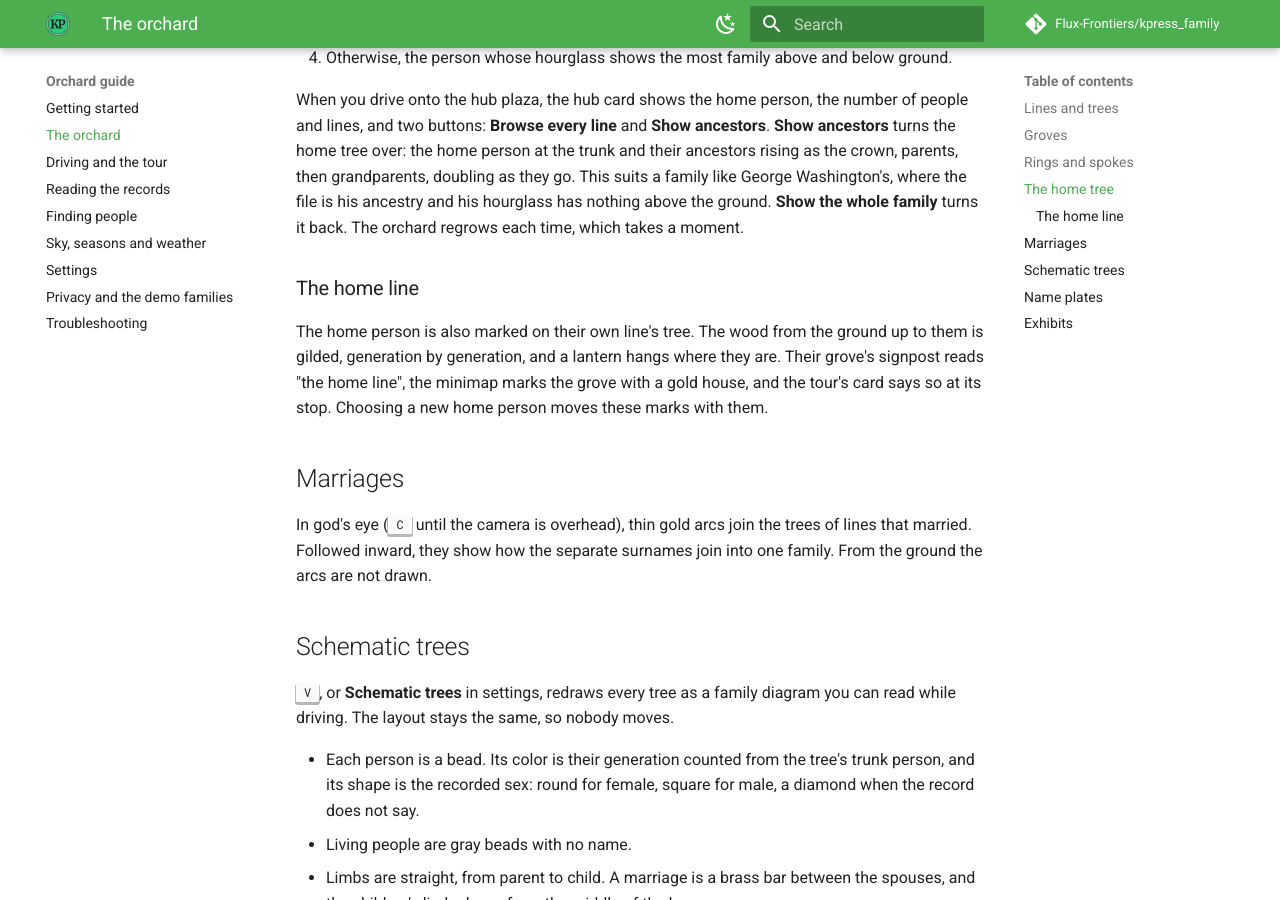
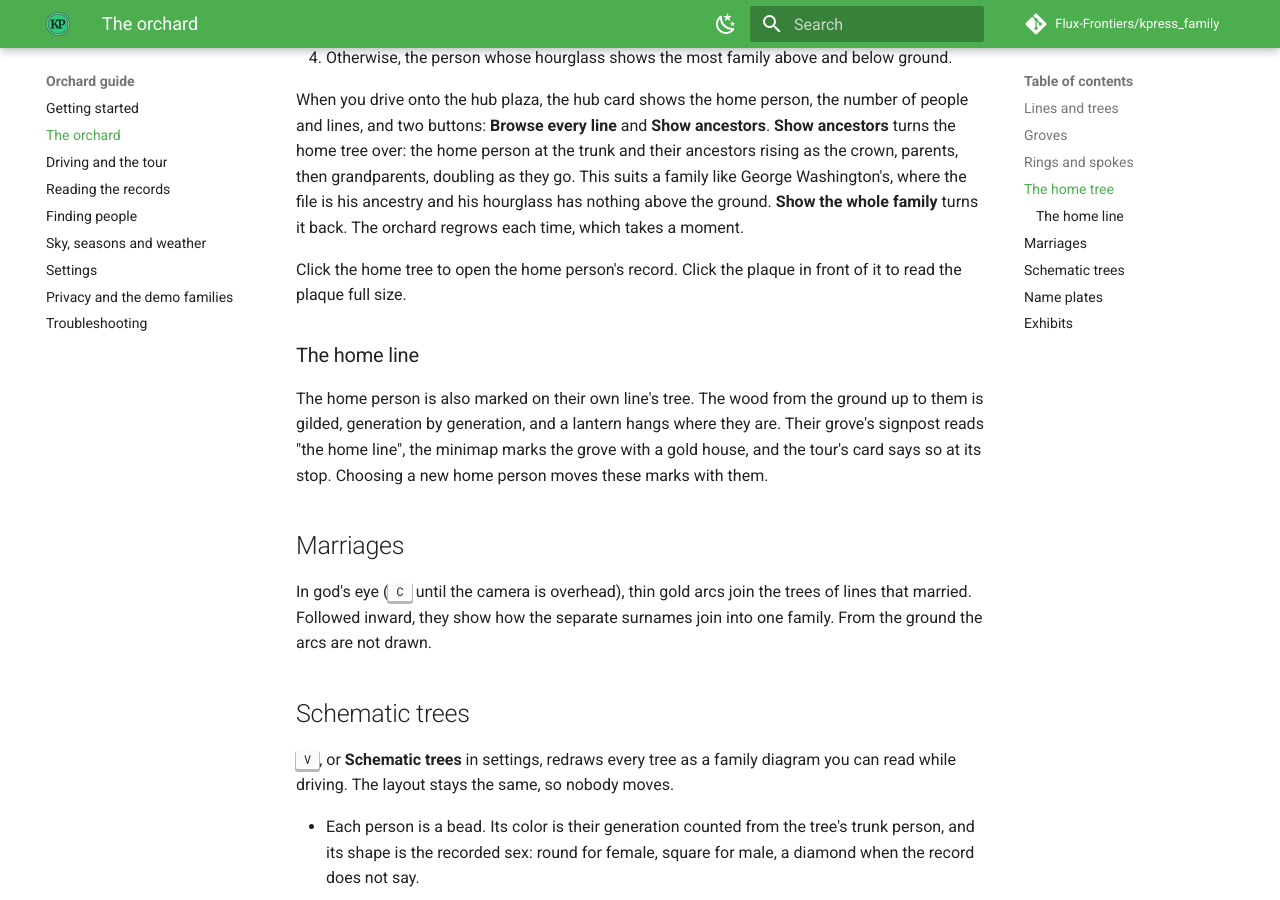
Before and after one commit to Flux-Frontiers/kpress_family, an MkDocs documentation site: the page built from docs/orchard/the-orchard.md, in a window 1280 px wide and 900 px high, scrolled down 1594 px. Built offline with MkDocs 1.6.1 and Material for MkDocs 9.7.7, drawn with Linux system fonts in a browser that asks for light colours; comment, search, counter and statistics services are not loaded.

Commit message:
feat(web): the home tree opens the home person's record
Clicking the home tree's trunk now opens the home person's record in the
reader, falling back to the line catalog when their line is not planted.
Clicking the plaque shows it at reading size through the plaque viewer the
grove signs use. Plaque text, the orchard guide and the CHANGELOG updated.

Co-Authored-By: Claude Opus 5.5 <noreply@anthropic.com>

```diff
--- a/docs/orchard/the-orchard.md
+++ b/docs/orchard/the-orchard.md
@@ -78,6 +78,9 @@ Washington's, where the file is his ancestry and his hourglass has nothing
 above the ground. **Show the whole family** turns it back. The orchard
 regrows each time, which takes a moment.
 
+Click the home tree to open the home person's record. Click the plaque in
+front of it to read the plaque full size.
+
 ### The home line
 
 The home person is also marked on their own line's tree. The wood from the
```
Also changed, not shown: CHANGELOG.md (+9 -0 lines), 1 other file.
